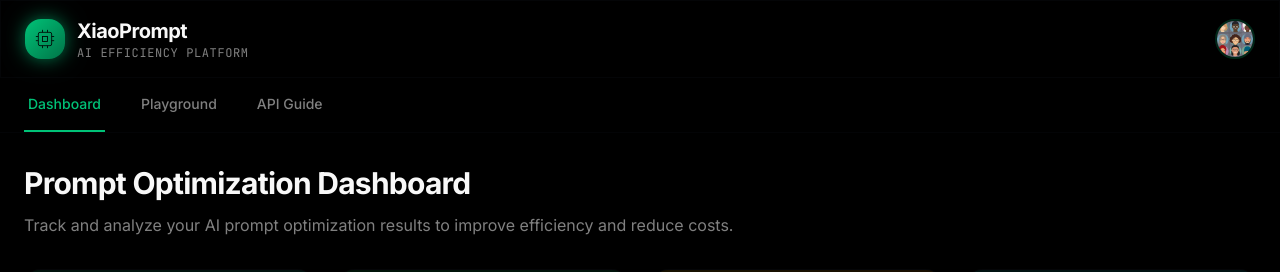
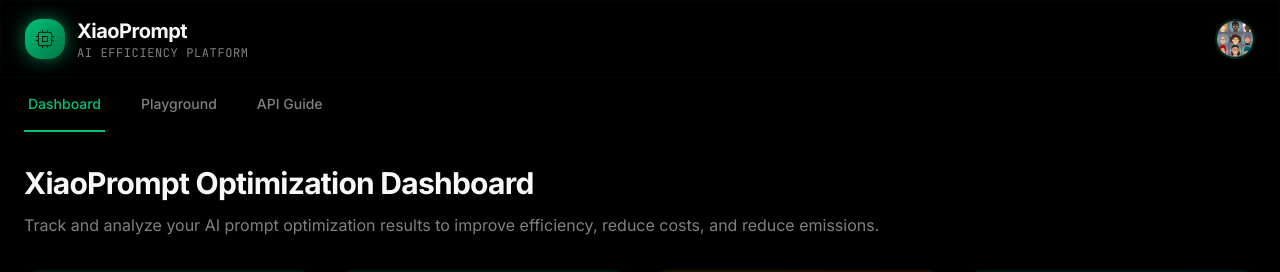
Before and after one commit to nick-rui/xiao-prompt, a Next.js app: page / in a window 1280 px wide. Shown: the top 272 px of the page. Built offline with nearby package versions, Linux system fonts and the light colour scheme; no server answers; the database is empty.

Commit message:
Description

```diff
--- a/components/dashboard-content.tsx
+++ b/components/dashboard-content.tsx
@@ -16,9 +16,9 @@ export function DashboardContent({ prompts, summaryMetrics, uniqueUsers }: Dashb
   return (
     <div className="space-y-8">
       <div className="space-y-3">
-        <h1 className="text-3xl font-bold tracking-tight text-balance">Prompt Optimization Dashboard</h1>
+        <h1 className="text-3xl font-bold tracking-tight text-balance">XiaoPrompt Optimization Dashboard</h1>
         <p className="text-muted-foreground text-pretty">
-          Track and analyze your AI prompt optimization results to improve efficiency and reduce costs.
+          Track and analyze your AI prompt optimization results to improve efficiency, reduce costs, and reduce emissions.
         </p>
       </div>
 
--- a/components/playground.tsx
+++ b/components/playground.tsx
@@ -174,10 +174,10 @@ export function Playground() {
       <div className="space-y-8">
         {/* Header Section */}
         <div className="space-y-4">
-          <h1 className="text-3xl font-bold tracking-tight text-balance">Prompt Optimization Playground</h1>
+          <h1 className="text-3xl font-bold tracking-tight text-balance">XiaoPrompt Optimization Playground</h1>
           <p className="text-muted-foreground text-pretty max-w-2xl">
             Optimize prompts for AI image generation (Google Imagen, DALL-E, Midjourney) and other AI models.
-            See how our advanced optimization reduces token usage and costs while maintaining quality.
+            See how our advanced optimization reduces emissions, token usage, and costs while maintaining quality.
           </p>
         </div>
 
```
